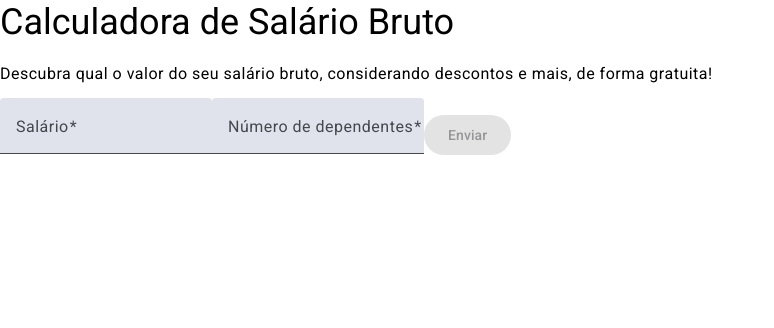
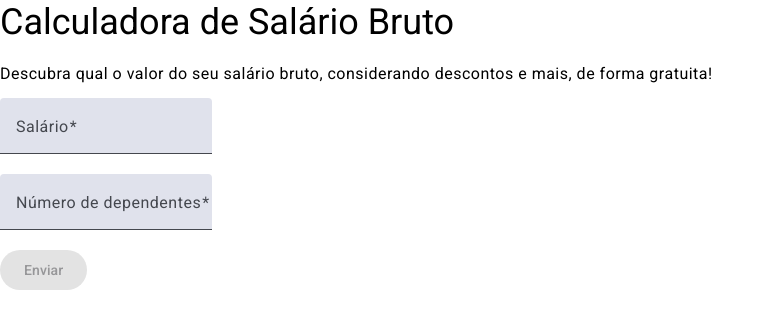
Before and after one commit to AysllaGomes/salary-discount-calculator-web, an Angular app: page /salaries in a window 1280 px wide. Shown: the top 328 px of the page, without its empty margins (0-774 px from the left). Built offline with nearby package versions, Linux system fonts and the light colour scheme.

Commit message:
[UPT][TASK-????] Adicionando div's no formulário

```diff
--- a/src/app/salary/component/salary-discount/salary-discount.component.html
+++ b/src/app/salary/component/salary-discount/salary-discount.component.html
@@ -1,14 +1,19 @@
-<form [formGroup]="form" (ngSubmit)="onSubmit()">
+<form [formGroup]="form" (ngSubmit)="onSubmit()" class="row">
+    <div class="col-md-6">
         <mat-form-field appearance="fill">
             <mat-label>Salário</mat-label>
             <input matInput type="number" formControlName="salary">
         </mat-form-field>
+    </div>
 
+    <div class="col-md-6">
         <mat-form-field appearance="fill">
             <mat-label>Número de dependentes</mat-label>
             <input matInput type="number" formControlName="dependentCount">
         </mat-form-field>
+    </div>
 
+    <div class="col-md-12">
         <button
             mat-raised-button
             color="primary"
@@ -17,9 +22,12 @@
         >
             Enviar
         </button>
+    </div>
 </form>
 
-<div *ngIf="salary">
+<div *ngIf="salary" class="row">
+    <div class="col-md-12">
         <h2>Resultado</h2>
         <p>Salário líquido: {{ salary.netSalary }}</p>
     </div>
+</div>
```
Lines whose indentation alone changed are shown as unchanged.
